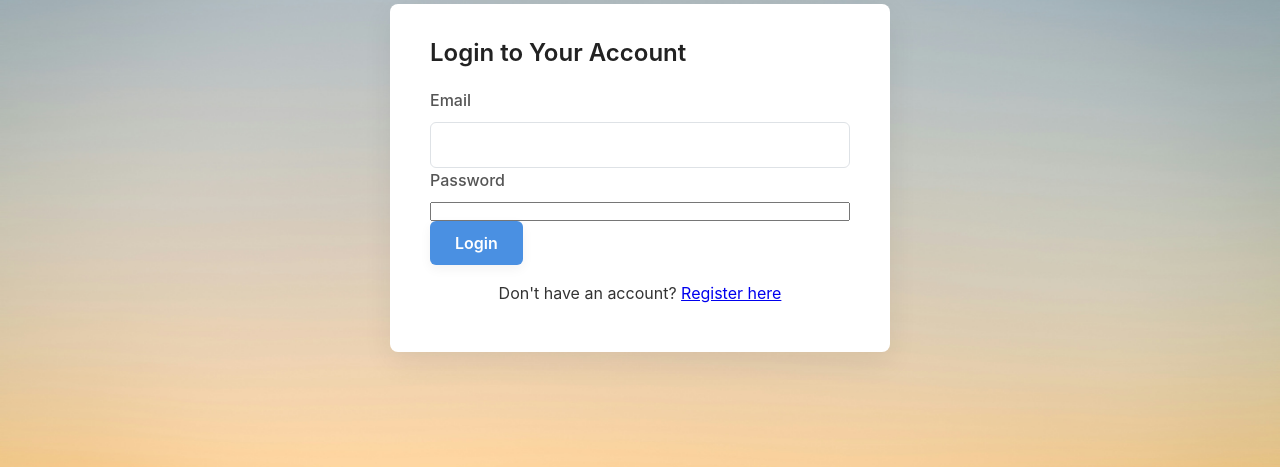
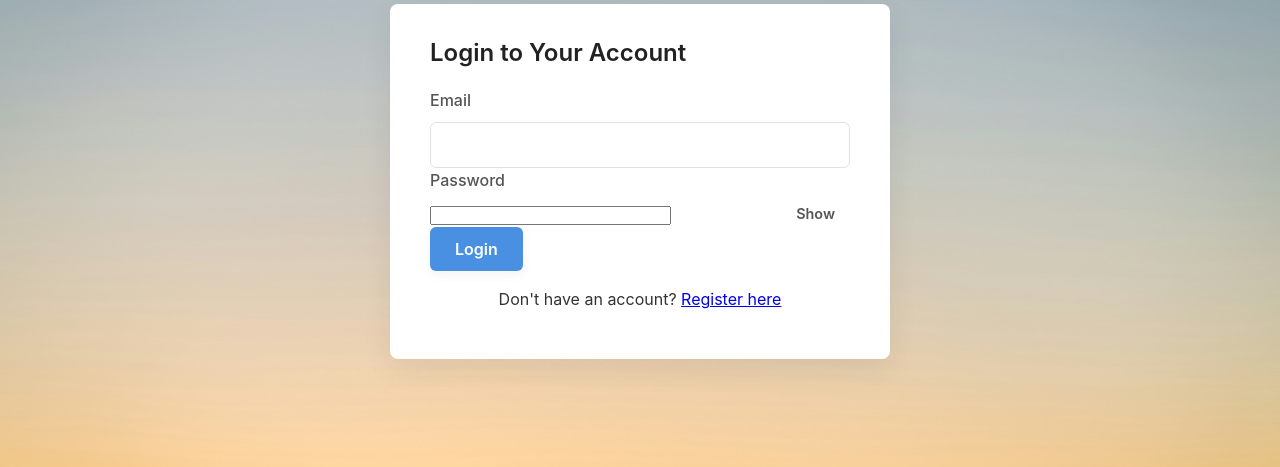
Before and after one commit to ssumit895885-boop/invoice-web-app, a Flask app: page /login in a window 1280 px wide. Shown: the part 168-635 px from the top of the page. Run offline with Flask 3, Linux system fonts and the light colour scheme; some libraries are stand-ins or nearby versions.

Commit message:
Add password toggle and PDF font fixes

```diff
--- a/static/css/styles.css
+++ b/static/css/styles.css
@@ -759,3 +759,26 @@ h1, h2, h3 {
     color: #222;
     margin-top: 0;
 }
+/* --- 15. PASSWORD TOGGLE EYE --- */
+.password-wrapper {
+    position: relative;
+}
+
+/* Style the 'Show'/'Hide' text */
+#toggle-password {
+    position: absolute;
+    top: 50%;
+    right: 15px; /* Aligns it inside the input box */
+    transform: translateY(-50%);
+    cursor: pointer;
+    color: var(--text-light); /* Uses your existing color variable */
+    font-weight: 600;
+    font-size: 0.9em;
+    user-select: none; /* Prevents text selection on click */
+}
+
+/* Adjust the password input to prevent text from overlapping the button */
+.password-wrapper input[type="password"],
+.password-wrapper input[type="text"] {
+    padding-right: 60px !important; /* Adds space on the right for the 'Show' text */
+}
--- a/static/js/script.js
+++ b/static/js/script.js
@@ -1,23 +1,26 @@
 // Wait for the DOM to be fully loaded before running any script
 document.addEventListener("DOMContentLoaded", function() {
 
+    // --- 1. INVOICE FORM SCRIPT ---
     // Find the invoice form by its ID
     const invoiceForm = document.getElementById("invoice-form");
 
     // Only run this code if we are on a page that *has* the invoice form
     if (invoiceForm) {
 
-        // --- 1. Get All Our Elements ---
+        // --- Get All Our Elements ---
         const itemsContainer = document.getElementById("items-container");
         const addItemButton = document.getElementById("add-item");
-
-        // Summary fields
         const summarySubtotal = document.getElementById("summary-subtotal");
         const summaryGst = document.getElementById("summary-gst");
         const summaryTotal = document.getElementById("summary-total");
 
-        // --- 2. The Main Calculation Function ---
-        // This function will run every time something changes
+        // Safety check: Don't run if core elements are missing
+        if (!itemsContainer || !addItemButton || !summarySubtotal || !summaryGst || !summaryTotal) {
+            console.warn("Invoice script stopped: Not all form elements were found.");
+        } else {
+
+            // --- The Main Calculation Function ---
             function calculateTotals() {
                 let subtotal = 0;
                 let totalGst = 0;
@@ -32,6 +35,8 @@ document.addEventListener("DOMContentLoaded", function() {
                     const taxSelect = row.querySelector('select[name="tax_percent"]');
                     const lineTotalSpan = row.querySelector(".line-total");
 
+                    // Safety check for row elements
+                    if (qtyInput && rateInput && taxSelect && lineTotalSpan) {
                         // Get the values, using 0 as a default if empty or invalid
                         const qty = parseFloat(qtyInput.value) || 0;
                         const rate = parseFloat(rateInput.value) || 0;
@@ -48,13 +53,11 @@ document.addEventListener("DOMContentLoaded", function() {
                         // Add to the grand totals
                         subtotal += lineSubtotal;
                         totalGst += lineGst;
+                    }
                 });
 
                 // Calculate the final grand total
                 const grandTotal = subtotal + totalGst;
-
-            // Get the currency symbol from the profile (we'll add this later)
-            // For now, let's just format the numbers.
 
                 // Update the summary box in the UI
                 summarySubtotal.textContent = subtotal.toFixed(2);
@@ -62,10 +65,12 @@ document.addEventListener("DOMContentLoaded", function() {
                 summaryTotal.textContent = grandTotal.toFixed(2);
             }
 
-        // --- 3. "Add Item" Button Logic ---
+            // --- "Add Item" Button Logic ---
             addItemButton.addEventListener("click", function() {
                 // Find the first row to use as a template
                 const templateRow = itemsContainer.querySelector(".item-row");
+
+                if (!templateRow) return; // Safety check
 
                 // Clone it (deep clone)
                 const newRow = templateRow.cloneNode(true);
@@ -90,7 +95,7 @@ document.addEventListener("DOMContentLoaded", function() {
                 itemsContainer.appendChild(newRow);
             });
 
-        // --- 4. "Remove Item" & Calculation Logic (Event Delegation) ---
+            // --- "Remove Item" & Calculation Logic (Event Delegation) ---
             // We listen for clicks/inputs on the *entire container*
             itemsContainer.addEventListener("click", function(event) {
                 // Check if the clicked element was a "Remove" button
@@ -99,10 +104,10 @@ document.addEventListener("DOMContentLoaded", function() {
                     // Safety check: Don't remove the *last* item row
                     if (itemsContainer.querySelectorAll(".item-row").length > 1) {
                         // Find the parent .item-row and remove it
-                    event.target.closest(".item-row").remove();
+          _             event.target.closest(".item-row").remove();
                         // After removing, recalculate everything
                         calculateTotals();
-                } else {
+                  _ } else {
                         alert("You must have at least one item.");
                     }
                 }
@@ -116,8 +121,33 @@ document.addEventListener("DOMContentLoaded", function() {
                 }
             });
 
-        // --- 5. Initial Calculation ---
+            // --- Initial Calculation ---
             // Run the calculation once when the page loads
             calculateTotals();
         }
+    } // --- END of if(invoiceForm) block ---
+
+
+    // --- 2. PASSWORD TOGGLE SCRIPT (NEW) ---
+    const togglePassword = document.getElementById('toggle-password');
+    const passwordInput = document.getElementById('password');
+
+    // Only run this code if we are on a page that *has* the toggle button
+    if (togglePassword && passwordInput) {
+
+        togglePassword.addEventListener('click', function() {
+            // Check the current type of the input
+            const type = passwordInput.getAttribute('type') === 'password' ? 'text' : 'password';
+            passwordInput.setAttribute('type', type);
+
+            // Change the "Show" / "Hide" text
+            if (type === 'password') {
+                this.textContent = 'Show';
+            } else {
+                this.textContent = 'Hide';
+            }
         });
+    }
+    // --- END NEW SCRIPT ---
+
+}); // --- END of DOMContentLoaded listener ---
--- a/templates/login.html
+++ b/templates/login.html
@@ -20,7 +20,10 @@
         </div>
         <div class="form-group">
             <label for="password">Password</label>
-            <input type="password" id="password" name="password" required>
+            <div class="password-wrapper">
+                <input type="password" id="password" name="password" required>
+                <span id="toggle-password">Show</span>
+            </div>
         </div>
         <button type="submit" class="btn">Login</button>
     </form>
```
Also changed, not shown: fonts/NotoSans-Bold.ttf (added), fonts/NotoSans-Regular.ttf (added). Lines whose indentation alone changed are shown as unchanged.
